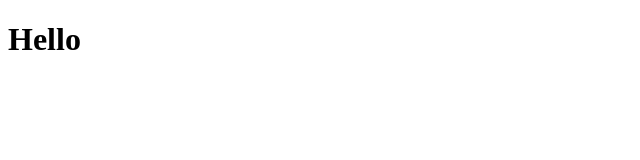
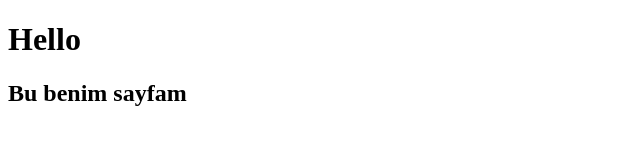
Before and after one commit to sumeyyecekin/first-web-site, a plain HTML site: page index.html in a window 1280 px wide. Shown: the whole page, without its empty margins (0-640 px from the left). Drawn offline with Linux system fonts and the light colour scheme.

Commit message:
h2 eklendi

```diff
--- a/index.html
+++ b/index.html
@@ -9,6 +9,6 @@
     </body>
 
     <footer>
-
+        <h2>Bu benim sayfam</h2>
     </footer>
 </html>
```
